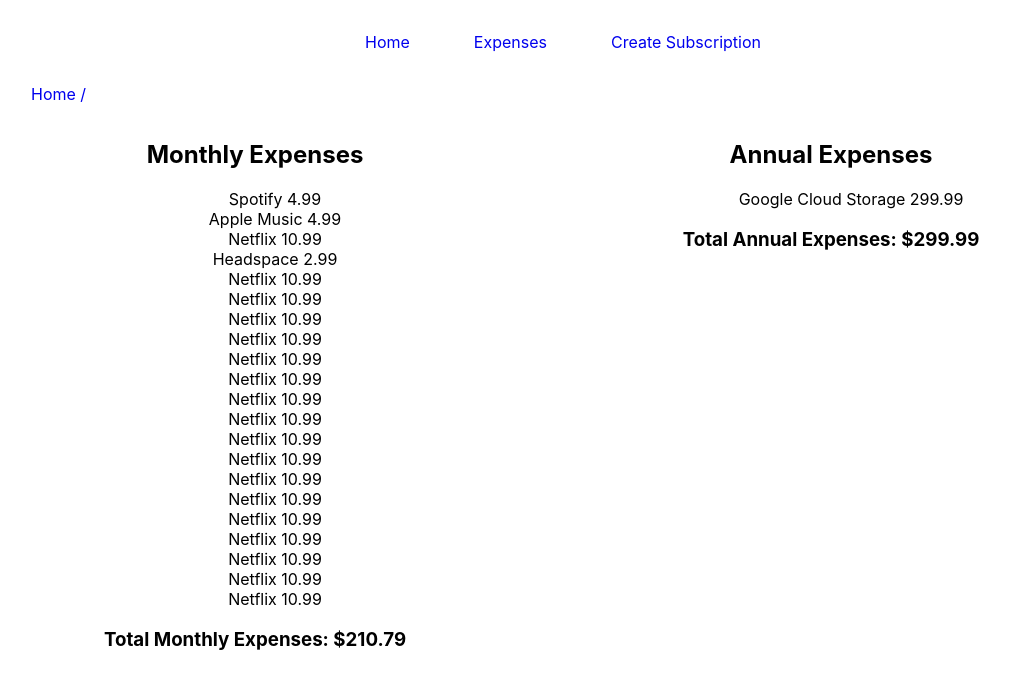
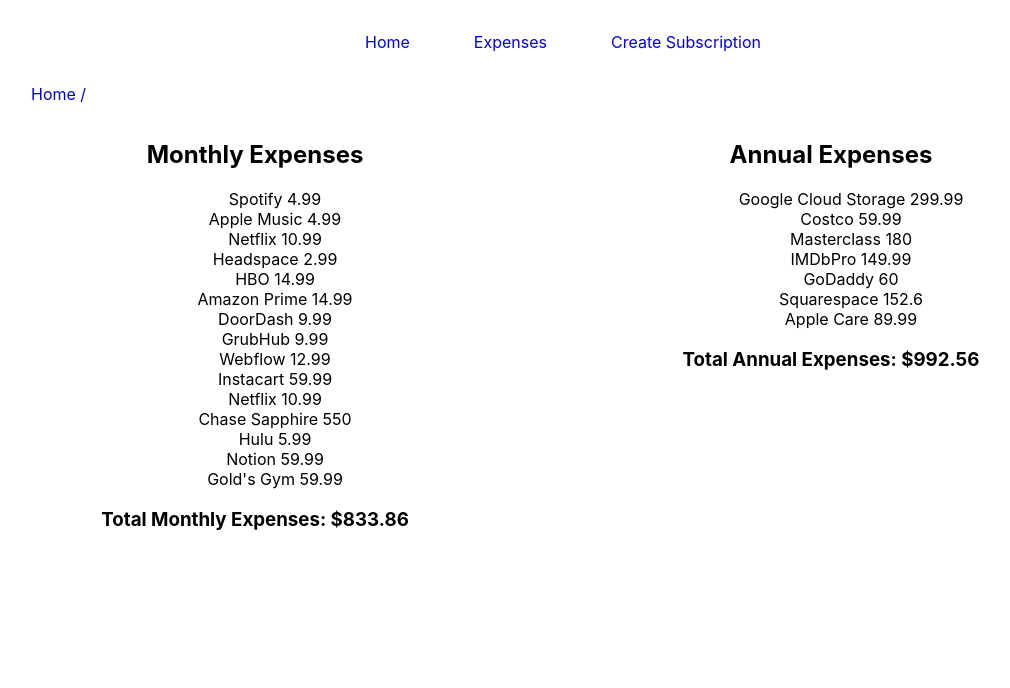
Before and after one commit to zdavidson/sounder-engineering-pratical, a React (Create React App) app: page /expenses in a window 1280 px wide. Shown: the top 688 px of the page, without its empty margins (97-1107 px from the left). Built offline with nearby package versions, Linux system fonts and the light colour scheme.

Commit message:
update data

```diff
--- a/src/App.js
+++ b/src/App.js
@@ -14,7 +14,6 @@ import { ToastProvider } from "./context/ToastContext";
 import { BreadcrumbsProvider } from "./context/BreadcrumbsContext";
 
 // Cover some of the critical paths (in your opinion) of the application with integration tests
-
 // Able to select several subscriptions and delete at once
 // Change from timestamp to actual dates
 
--- a/src/assets/data/data.json
+++ b/src/assets/data/data.json
@@ -46,91 +46,91 @@
   },
   {
     "id": 6,
-    "name": "Netflix",
-    "price": 10.99,
+    "name": "HBO",
+    "price": 14.99,
     "frequency": "monthly",
-    "description": "Netflix's description",
-    "created_at": 1647223347,
-    "updated_at": 1647923347
+    "description": "HBO's description",
+    "created_at": 1637223347,
+    "updated_at": 1637923347
   },
   {
     "id": 7,
-    "name": "Netflix",
-    "price": 10.99,
+    "name": "Amazon Prime",
+    "price": 14.99,
     "frequency": "monthly",
-    "description": "Netflix's description",
-    "created_at": 1647223347,
-    "updated_at": 1647923347
+    "description": "Amazon Prime's description",
+    "created_at": 1647223247,
+    "updated_at": 1647923247
   },
   {
     "id": 8,
-    "name": "Netflix",
-    "price": 10.99,
+    "name": "DoorDash",
+    "price": 9.99,
     "frequency": "monthly",
-    "description": "Netflix's description",
+    "description": "DoorDash's description",
     "created_at": 1647223347,
     "updated_at": 1647923347
   },
   {
     "id": 9,
-    "name": "Netflix",
-    "price": 10.99,
+    "name": "GrubHub",
+    "price": 9.99,
     "frequency": "monthly",
-    "description": "Netflix's description",
+    "description": "GrubHub's description",
     "created_at": 1647223347,
     "updated_at": 1647923347
   },
   {
     "id": 10,
-    "name": "Netflix",
-    "price": 10.99,
-    "frequency": "monthly",
-    "description": "Netflix's description",
+    "name": "Costco",
+    "price": 59.99,
+    "frequency": "annual",
+    "description": "Costco's description",
     "created_at": 1647223347,
     "updated_at": 1647923347
   },
   {
     "id": 11,
-    "name": "Netflix",
-    "price": 10.99,
+    "name": "Webflow",
+    "price": 12.99,
     "frequency": "monthly",
-    "description": "Netflix's description",
+    "description": "Webflow's description",
     "created_at": 1647223347,
     "updated_at": 1647923347
   },
   {
     "id": 12,
-    "name": "Netflix",
-    "price": 10.99,
+    "name": "Instacart",
+    "price": 59.99,
     "frequency": "monthly",
-    "description": "Netflix's description",
+    "description": "Instacart's description",
     "created_at": 1647223347,
     "updated_at": 1647923347
   },
   {
     "id": 13,
-    "name": "Netflix",
-    "price": 10.99,
-    "frequency": "monthly",
-    "description": "Netflix's description",
+    "name": "Masterclass",
+    "price": 180,
+    "frequency": "annual",
+    "description": "Masterclass' description",
     "created_at": 1647223347,
     "updated_at": 1647923347
   },
   {
     "id": 14,
-    "name": "Netflix",
-    "price": 10.99,
-    "frequency": "monthly",
-    "description": "Netflix's description",
+    "name": "IMDbPro",
+    "price": 149.99,
+    "frequency": "annual",
+    "description": "IMDbPro's description",
     "created_at": 1647223347,
     "updated_at": 1647923347
   },
   {
     "id": 15,
-    "name": "Netflix",
-    "price": 10.99,
-    "frequency": "monthly",
-    "description": "Netflix's description",
+    "name": "GoDaddy",
+    "price": 60,
+    "frequency": "annual",
+    "description": "GoDaddy's description",
     "created_at": 1647223347,
     "updated_at": 1647923347
   },
@@ -145,55 +145,55 @@
   },
   {
     "id": 17,
-    "name": "Netflix",
-    "price": 10.99,
-    "frequency": "monthly",
-    "description": "Netflix's description",
+    "name": "Squarespace",
+    "price": 152.6,
+    "frequency": "annual",
+    "description": "Squarepace's description",
     "created_at": 1647223347,
     "updated_at": 1647923347
   },
   {
     "id": 18,
-    "name": "Netflix",
-    "price": 10.99,
+    "name": "Chase Sapphire",
+    "price": 550,
     "frequency": "monthly",
-    "description": "Netflix's description",
+    "description": "Chase Sapphire's description",
     "created_at": 1647223347,
     "updated_at": 1647923347
   },
   {
     "id": 19,
-    "name": "Netflix",
-    "price": 10.99,
+    "name": "Hulu",
+    "price": 5.99,
     "frequency": "monthly",
-    "description": "Netflix's description",
+    "description": "Hulu's description",
     "created_at": 1647223347,
     "updated_at": 1647923347
   },
   {
     "id": 20,
-    "name": "Netflix",
-    "price": 10.99,
-    "frequency": "monthly",
-    "description": "Netflix's description",
+    "name": "Apple Care",
+    "price": 89.99,
+    "frequency": "annual",
+    "description": "Apple Care's description",
     "created_at": 1647223347,
     "updated_at": 1647923347
   },
   {
     "id": 21,
-    "name": "Netflix",
-    "price": 10.99,
+    "name": "Notion",
+    "price": 59.99,
     "frequency": "monthly",
-    "description": "Netflix's description",
+    "description": "Notion's description",
     "created_at": 1647223347,
     "updated_at": 1647923347
   },
   {
     "id": 22,
-    "name": "Netflix",
-    "price": 10.99,
+    "name": "Gold's Gym",
+    "price": 59.99,
     "frequency": "monthly",
-    "description": "Netflix's description",
+    "description": "Gold's Gym's description",
     "created_at": 1647223347,
     "updated_at": 1647923347
   }
```
